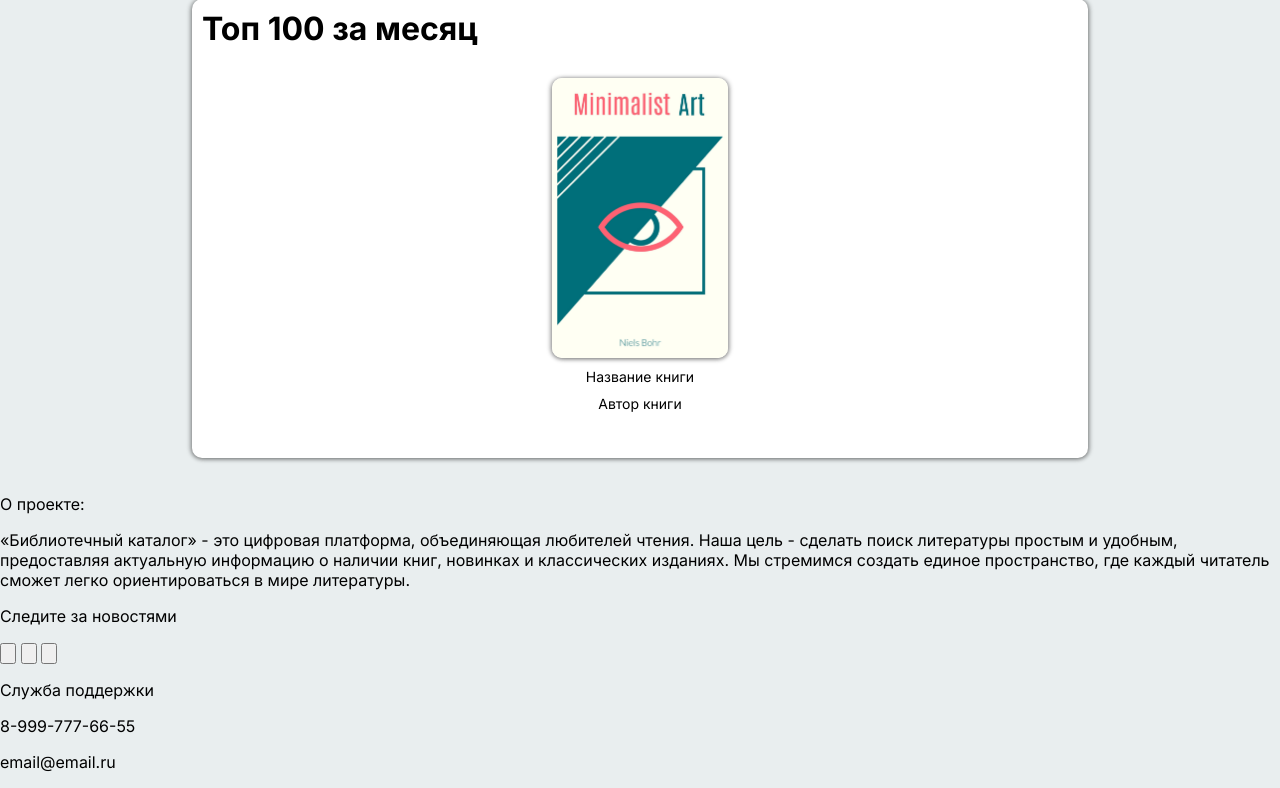
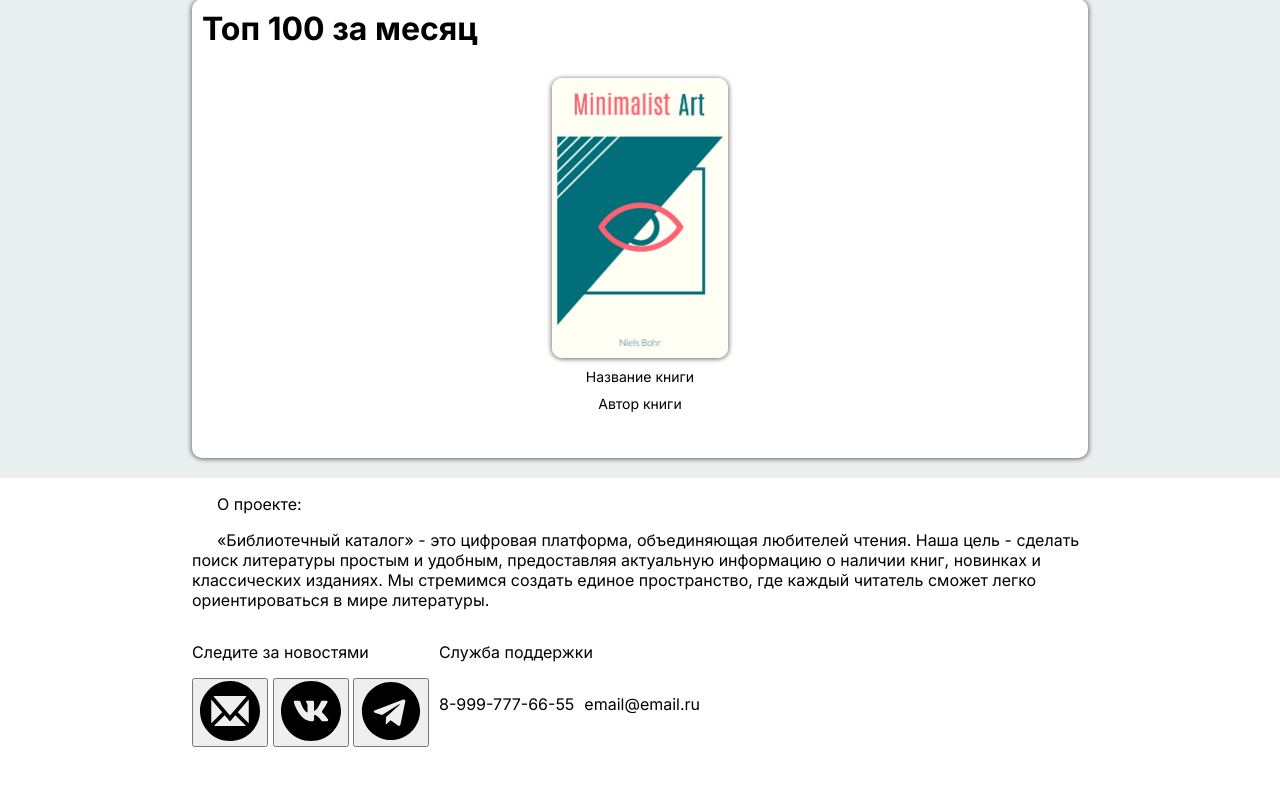
Before and after one commit to firecx/library-catalog, a PHP site: page / in a window 1280 px wide. Shown: the part 700-1488 px from the top of the page. After the commit the page ends 1447 px from the top, so only its background shows below. Run offline with PHP 8.4, Linux system fonts and the light colour scheme.

Commit message:
edit style

```diff
--- a/frontend/css/style.css
+++ b/frontend/css/style.css
@@ -187,3 +187,30 @@ main {
     padding: 0px;
     margin: 0px;
 }
+
+footer {
+    width: 100%;
+    height: auto;
+    background-color: #FFFFFF;
+    display: flex;
+    flex-direction: column;
+    align-items: center;
+    justify-content: center;
+}
+
+.description-case {
+    width: 70%;
+    text-indent: 25px;
+}
+
+.communication-case {
+    width: 70%;
+    display: flex;
+    justify-content: left;
+    gap: 10px;
+}
+
+.support-service-text {
+    display: flex;
+    gap: 10px;
+}
--- a/frontend/index.html
+++ b/frontend/index.html
@@ -64,19 +64,21 @@
                 <div class="social-media">
                     <p class="social-media-text">Следите за новостями</p>
                     <button class="social-media-button">
-                        <img src="" alt="">
+                        <img src="images/mail-icon.svg" alt="">
                     </button>
                     <button class="social-media-button">
-                        <img src="" alt="">
+                        <img src="images/vk-icon.svg" alt="">
                     </button>
                     <button class="social-media-button">
-                        <img src="" alt="">
+                        <img src="images/telegram-icon.svg" alt="">
                     </button>
                 </div>
                 <div class="support-service-case">
-                    <p class="support-service-text">Служба поддержки</p>
-                    <p>8-999-777-66-55</p>
-                    <p>email@email.ru</p>
+                    <p class="support-service-line">Служба поддержки</p>
+                    <div class="support-service-text">
+                        <p>8-999-777-66-55</p>
+                        <p>email@email.ru</p>
+                    </div>
                 </div>
             </div>
         </footer>
```
Also changed, not shown: frontend/images/mail-icon.svg (added), frontend/images/telegram-icon.svg (added), frontend/images/vk-icon.svg (added).
